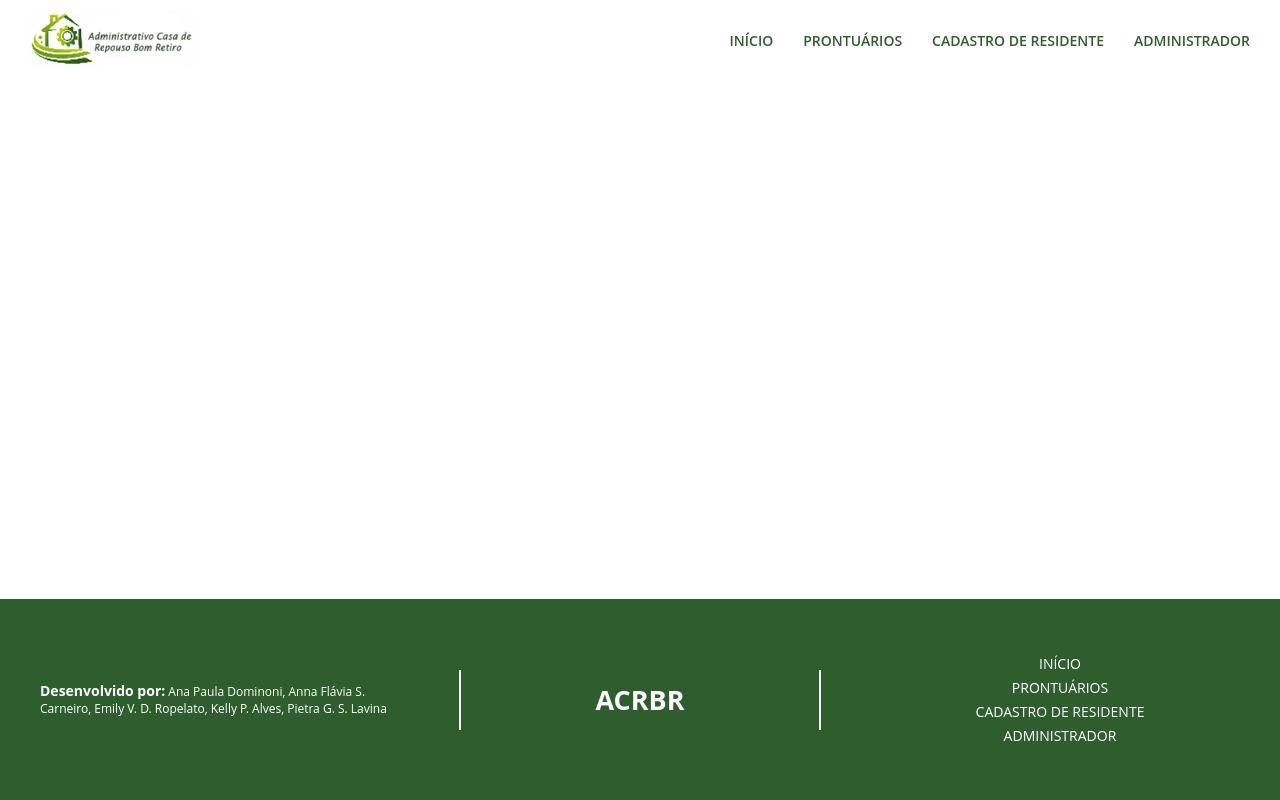
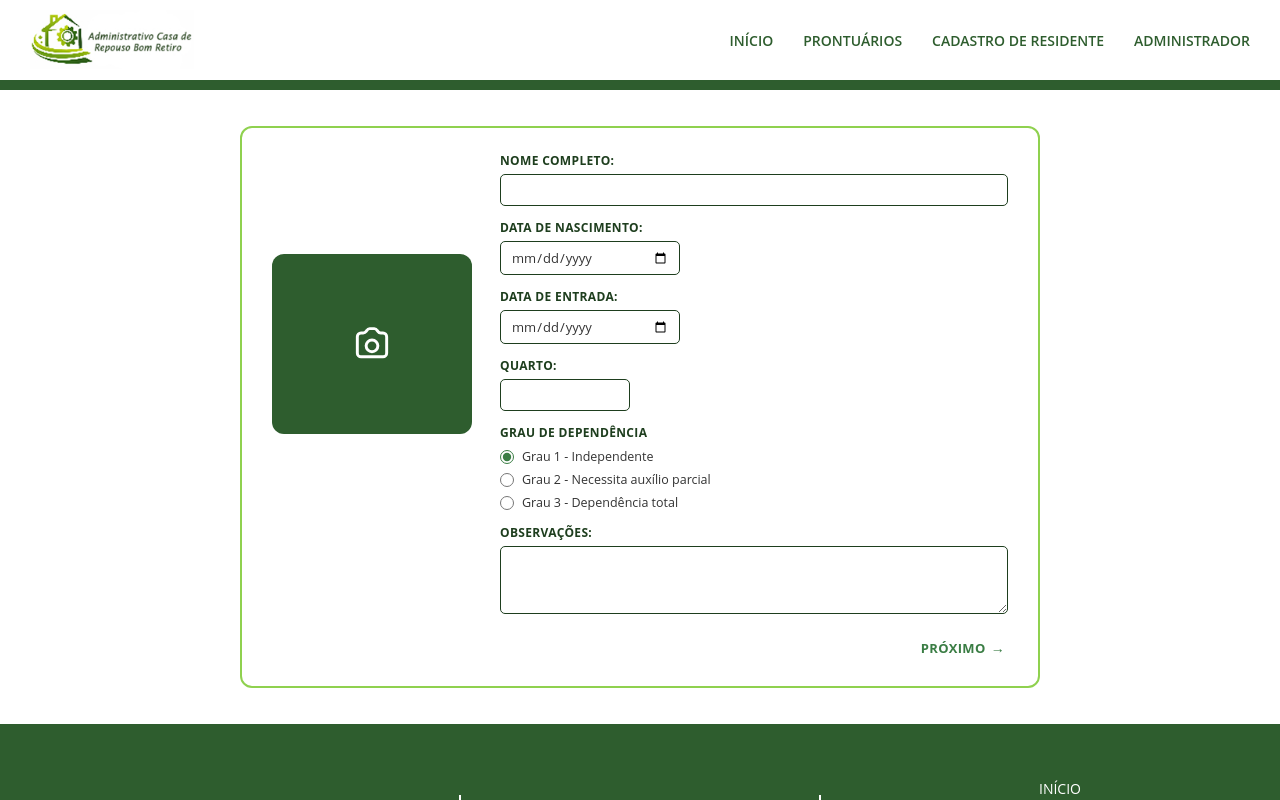
Before and after one commit to Adm-Casa-de-Repouso-Bom-Retiro/ACRBR-FRONTEND, a Vue app: page /perfilresidente in a window 1280 px wide. Built offline with nearby package versions, Linux system fonts and the light colour scheme; sample sign-in values are in the browser's storage.

Commit message:
feat: adiciona a página de perfil do residente e atualiza rotas

```diff
--- a/dev-dist/sw.js
+++ b/dev-dist/sw.js
@@ -82,7 +82,7 @@ define(['./workbox-5a5d9309'], (function (workbox) { 'use strict';
     "revision": "3ca0b8505b4bec776b69afdba2768812"
   }, {
     "url": "index.html",
-    "revision": "0.b17t7sse53g"
+    "revision": "0.0cpbfceeldk"
   }], {});
   workbox.cleanupOutdatedCaches();
   workbox.registerRoute(new workbox.NavigationRoute(workbox.createHandlerBoundToURL("index.html"), {
--- a/src/components/FooterComponent.vue
+++ b/src/components/FooterComponent.vue
@@ -22,7 +22,7 @@
         <div class="links">
           <router-link to="/">INÍCIO</router-link>
           <router-link to="/prontuarios">PRONTUÁRIOS</router-link>
-          <router-link to="/cadastro-residente">CADASTRO DE RESIDENTE</router-link>
+          <router-link to="/perfilresidente">CADASTRO DE RESIDENTE</router-link>
           <router-link to="/login">ADMINISTRADOR</router-link>
         </div>
       </div>
--- a/src/router/index.js
+++ b/src/router/index.js
@@ -34,6 +34,12 @@ const router = createRouter({
       component: () => import('../views/DadosMedicosView.vue'),
       meta: { requiresAuth: true },
     },
+    {
+      path: '/perfilresidente',
+      name: 'perfilresidente',
+      component: () => import('../views/PerfilResidenteView.vue'),
+      meta: { requiresAuth: true },
+    },
   ],
 })
 router.beforeEach((to, from, next) => {
--- /dev/null
+++ b/src/views/PerfilResidenteView.vue
@@ -0,0 +1,389 @@
+<script>
+import api from '@/services/api'
+
+export default {
+  name: 'CadastroResidenteView',
+
+  data() {
+    return {
+      residente: {
+        nome: '',
+        data_nascimento: '',
+        data_entrada: '',
+        quarto: '',
+        grau_dependencia: 'grau1',
+        observacoes: '',
+      },
+      fotoArquivo: null,
+      fotoPreview: null,
+      enviando: false,
+      erro: '',
+    }
+  },
+
+  methods: {
+    abrirSeletorFoto() {
+      this.$refs.inputFoto.click()
+    },
+
+    selecionarFoto(event) {
+      const arquivo = event.target.files[0]
+      if (!arquivo) return
+
+      this.fotoArquivo = arquivo
+      this.fotoPreview = URL.createObjectURL(arquivo)
+    },
+
+    async proximo() {
+      this.erro = ''
+
+      if (!this.residente.nome.trim()) {
+        this.erro = 'Informe o nome completo do residente.'
+        return
+      }
+
+      const formData = new FormData()
+      formData.append('nome', this.residente.nome)
+      formData.append('data_nascimento', this.residente.data_nascimento)
+      formData.append('data_entrada', this.residente.data_entrada)
+      formData.append('quarto', this.residente.quarto)
+      formData.append('grau_dependencia', this.residente.grau_dependencia)
+      formData.append('observacoes', this.residente.observacoes)
+      if (this.fotoArquivo) {
+        formData.append('foto', this.fotoArquivo)
+      }
+
+      this.enviando = true
+      try {
+        const response = await api.post('/residentes/', formData, {
+          headers: { 'Content-Type': 'multipart/form-data' },
+        })
+
+        this.$router.push(`/cadastro-residente/${response.data.id}/proximo`)
+      } catch (error) {
+        this.erro = 'Não foi possível salvar o residente. Tente novamente.'
+      } finally {
+        this.enviando = false
+      }
+    },
+  },
+
+  beforeUnmount() {
+    if (this.fotoPreview) {
+      URL.revokeObjectURL(this.fotoPreview)
+    }
+  },
+}
+</script>
+
+<template>
+  <div class="cadastro-page">
+    <div class="top-line"></div>
+
+    <main class="main-content">
+      <div class="cadastro-card">
+        <div class="foto-section">
+          <button
+            type="button"
+            class="foto-upload"
+            :style="fotoPreview ? { backgroundImage: `url(${fotoPreview})` } : {}"
+            @click="abrirSeletorFoto"
+          >
+            <svg
+              v-if="!fotoPreview"
+              class="icone-camera"
+              viewBox="0 0 24 24"
+              fill="none"
+              xmlns="http://www.w3.org/2000/svg"
+            >
+              <path
+                d="M4 8a2 2 0 0 1 2-2h1.17a2 2 0 0 0 1.63-.84l.4-.57A2 2 0 0 1 10.8 3.6h2.4a2 2 0 0 1 1.6.98l.4.57A2 2 0 0 0 16.83 6H18a2 2 0 0 1 2 2v9a2 2 0 0 1-2 2H6a2 2 0 0 1-2-2V8Z"
+                stroke="white"
+                stroke-width="1.6"
+              />
+              <circle cx="12" cy="13" r="3.2" stroke="white" stroke-width="1.6" />
+            </svg>
+          </button>
+
+          <input
+            ref="inputFoto"
+            type="file"
+            accept="image/*"
+            class="input-foto-oculto"
+            @change="selecionarFoto"
+          />
+        </div>
+
+        <div class="form-section">
+          <div class="campo">
+            <label class="campo-label" for="nome">NOME COMPLETO:</label>
+            <input id="nome" v-model="residente.nome" type="text" class="campo-input" />
+          </div>
+
+          <div class="campo">
+            <label class="campo-label" for="nascimento">DATA DE NASCIMENTO:</label>
+            <input
+              id="nascimento"
+              v-model="residente.data_nascimento"
+              type="date"
+              class="campo-input campo-data"
+            />
+          </div>
+
+          <div class="campo">
+            <label class="campo-label" for="entrada">DATA DE ENTRADA:</label>
+            <input
+              id="entrada"
+              v-model="residente.data_entrada"
+              type="date"
+              class="campo-input campo-data"
+            />
+          </div>
+
+          <div class="campo">
+            <label class="campo-label" for="quarto">QUARTO:</label>
+            <input id="quarto" v-model="residente.quarto" type="text" class="campo-input campo-quarto" />
+          </div>
+
+          <div class="campo">
+            <span class="campo-label">GRAU DE DEPENDÊNCIA</span>
+
+            <div class="opcoes-grau">
+              <label class="opcao-grau">
+                <input v-model="residente.grau_dependencia" type="radio" value="grau1" name="grau" />
+                <span>Grau 1 - Independente</span>
+              </label>
+
+              <label class="opcao-grau">
+                <input v-model="residente.grau_dependencia" type="radio" value="grau2" name="grau" />
+                <span>Grau 2 - Necessita auxílio parcial</span>
+              </label>
+
+              <label class="opcao-grau">
+                <input v-model="residente.grau_dependencia" type="radio" value="grau3" name="grau" />
+                <span>Grau 3 - Dependência total</span>
+              </label>
+            </div>
+          </div>
+
+          <div class="campo">
+            <label class="campo-label" for="observacoes">OBSERVAÇÕES:</label>
+            <textarea
+              id="observacoes"
+              v-model="residente.observacoes"
+              class="campo-textarea"
+              rows="3"
+            ></textarea>
+          </div>
+
+          <p v-if="erro" class="mensagem-erro">{{ erro }}</p>
+
+          <div class="rodape-form">
+            <button class="btn-proximo" :disabled="enviando" @click="proximo">
+              {{ enviando ? 'SALVANDO...' : 'PRÓXIMO' }}
+              <span class="seta">→</span>
+            </button>
+          </div>
+        </div>
+      </div>
+    </main>
+  </div>
+</template>
+
+<style scoped>
+* {
+  box-sizing: border-box;
+}
+
+.top-line {
+  width: 100%;
+  height: 10px;
+  background: #2e5d2e;
+}
+
+.main-content {
+  display: flex;
+  justify-content: center;
+  align-items: flex-start;
+  padding: 36px 20px;
+}
+
+.cadastro-card {
+  width: 400%;
+  max-width: 800px;
+  min-height: 340px;
+
+  border: 2px solid #8fd14f;
+  border-radius: 12px;
+
+  padding: 24px 30px;
+
+  display: flex;
+  gap: 28px;
+  align-items: flex-start;
+}
+
+.foto-section {
+  display: flex;
+  flex-direction: column;
+  align-items: center;
+}
+
+.foto-upload {
+  width: 200px;
+  height: 180px;
+  border: none;
+  border-radius: 12px;
+  background-color: #2e5d2e;
+  background-size: cover;
+  background-position: center;
+  display: flex;
+  align-items: center;
+  justify-content: center;
+  cursor: pointer;
+  transition: background-color 0.2s;
+  flex-shrink: 0;
+  margin-top: 8vw;
+}
+
+.foto-upload:hover {
+  background-color: #264e26;
+}
+
+.icone-camera {
+  width: 44px;
+  height: 44px;
+}
+
+.input-foto-oculto {
+  display: none;
+}
+
+.form-section {
+  flex: 1;
+  display: flex;
+  flex-direction: column;
+  gap: 13px;
+}
+
+.campo {
+  display: flex;
+  flex-direction: column;
+  gap: 5px;
+}
+
+.campo-label {
+  font-size: 12px;
+  font-weight: 700;
+  color: #1e3e1e;
+  letter-spacing: 0.35px;
+}
+
+.campo-input,
+.campo-textarea {
+  border: 1.2px solid #1e3e1e;
+  border-radius: 5px;
+  padding: 6px 10px;
+  font-size: 13px;
+  color: #333;
+  font-family: inherit;
+  outline: none;
+  background: white;
+}
+
+.campo-input:focus,
+.campo-textarea:focus {
+  border-color: #3a7d44;
+}
+
+.campo-data {
+  max-width: 180px;
+}
+
+.campo-quarto {
+  max-width: 130px;
+}
+
+.campo-textarea {
+  resize: vertical;
+  min-height: 50px;
+}
+
+.opcoes-grau {
+  display: flex;
+  flex-direction: column;
+  gap: 6px;
+  margin-top: 2px;
+}
+
+.opcao-grau {
+  display: flex;
+  align-items: center;
+  gap: 8px;
+  font-size: 12.5px;
+  color: #333;
+  cursor: pointer;
+}
+
+.opcao-grau input[type='radio'] {
+  width: 14px;
+  height: 14px;
+  accent-color: #3a7d44;
+  cursor: pointer;
+}
+
+.mensagem-erro {
+  color: #b3261e;
+  font-size: 12px;
+  margin: 0;
+}
+
+.rodape-form {
+  display: flex;
+  justify-content: flex-end;
+  margin-top: 6px;
+}
+
+.btn-proximo {
+  background: transparent;
+  border: none;
+  color: #3a7d44;
+  font-weight: 700;
+  font-size: 13px;
+  letter-spacing: 0.35px;
+  cursor: pointer;
+  display: flex;
+  align-items: center;
+  gap: 5px;
+  padding: 5px 3px;
+  transition: color 0.2s, transform 0.2s;
+}
+
+.btn-proximo:hover:not(:disabled) {
+  color: #1e3e1e;
+  transform: translateX(2px);
+}
+
+.btn-proximo:disabled {
+  opacity: 0.6;
+  cursor: not-allowed;
+}
+
+.seta {
+  font-size: 14px;
+}
+
+@media (max-width: 768px) {
+  .cadastro-card {
+    max-width: 95vw;
+    flex-direction: column;
+    align-items: center;
+    gap: 20px;
+    padding: 20px 22px;
+  }
+
+  .form-section {
+    width: 100%;
+  }
+}
+</style>
```
